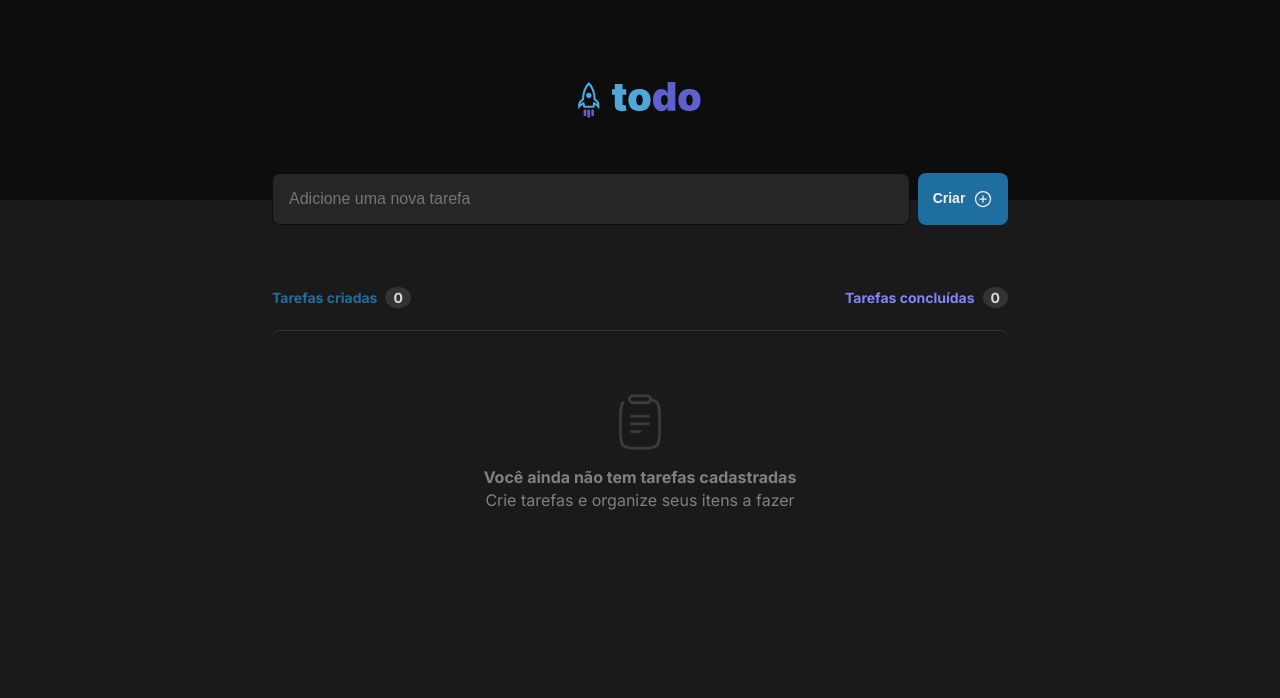
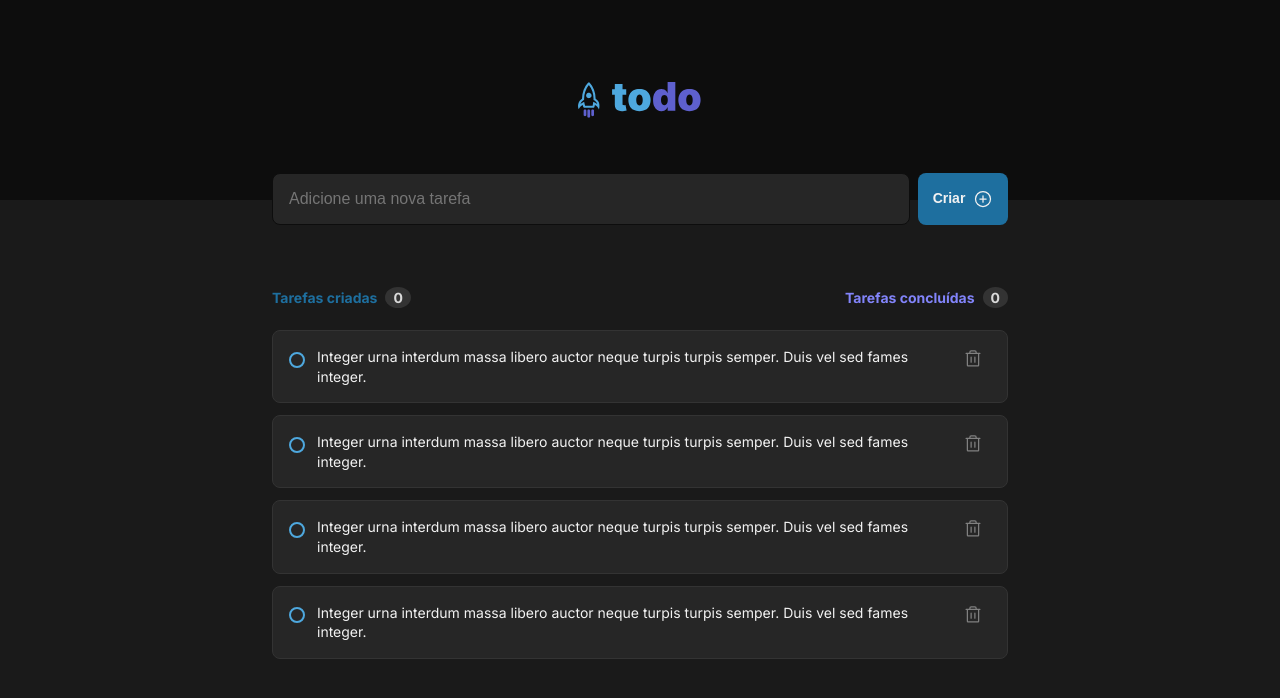
Before and after one commit to gustavopassinato/todo_list, a React (Vite) app: page / in a window 1280 px wide. Shown: the top 698 px of the page. Built offline with nearby package versions, Linux system fonts and the light colour scheme.

Commit message:
Conclusion of the static version of the page, with all the design and functionalities

```diff
--- /dev/null
+++ b/src/components/RadioButton.module.css
@@ -0,0 +1,31 @@
+.radio {
+  width: 1rem;
+  height: 1rem;
+  margin-top: 0.3rem;
+  border-radius: 50%;
+  border: 2px solid var(--blue);
+  background-color: transparent;
+
+}
+
+.radio:hover {
+  border: 2px solid var(--blue-dark);
+  background-color: var(--blue-dark-20) ;
+  cursor: pointer;
+}
+
+.radioChecked {
+  width: 1rem;
+  height: 1rem;
+  border-radius: 50%;
+  border:none;
+  background-color: var(--purple-dark);
+  background-image: url('../assets/check.svg');
+  background-position: center;
+  background-repeat: no-repeat;
+}
+
+.radioChecked:hover {
+  background-color: var(--purple);
+  cursor: pointer;
+}
--- /dev/null
+++ b/src/components/RadioButton.tsx
@@ -0,0 +1,5 @@
+import styles from './RadioButton.module.css'
+
+export function RadioButton() {
+  return <button className={styles.radio}></button>
+}
--- /dev/null
+++ b/src/components/Task.module.css
@@ -0,0 +1,41 @@
+.taskContainer{
+  width: 100%;
+  padding: 1rem;
+  background-color: var(--gray-500);
+  border-radius: 8px;
+  border: 1px solid var(--gray-400);
+
+  display: flex;
+  align-items: flex-start;
+  gap: 0.75rem;
+}
+
+.taskContainer + .taskContainer {
+  margin-top: 0.75rem;
+}
+
+.taskText {
+  width: 39.5rem;
+  font-size: 0.875rem;
+  line-height: 1.4;
+  color: var(--gray-100);
+}
+
+.taskDelete {
+  width: 1.5rem;
+  height: 1.5rem;
+  cursor: pointer;
+  background-color: transparent;
+  border: none;
+  outline: none;
+  color: var(--gray-300);
+  display: flex;
+  align-items: center;
+  justify-content: center;
+}
+
+.taskDelete:hover {
+  background-color: var(--gray-400);
+  border-radius: 4px;
+  color: var(--red);
+}
--- /dev/null
+++ b/src/components/Task.tsx
@@ -0,0 +1,20 @@
+import { Trash } from '@phosphor-icons/react'
+
+import styles from './Task.module.css'
+import { RadioButton } from './RadioButton'
+
+export function Task() {
+  return (
+    <div className={styles.taskContainer}>
+      <RadioButton />
+      {/* <button className={styles.taskCheck}></button> */}
+      <p className={styles.taskText}>
+        Integer urna interdum massa libero auctor neque turpis turpis semper.
+        Duis vel sed fames integer.{' '}
+      </p>
+      <button className={styles.taskDelete}>
+        <Trash size={20} />
+      </button>
+    </div>
+  )
+}
--- a/src/components/TaskList.module.css
+++ b/src/components/TaskList.module.css
@@ -22,3 +22,7 @@
   margin-left: 0.5rem;
   border-radius: 100%;
 }
+
+.taskListContent {
+  margin: 1.5rem 0rem;
+}
--- a/src/components/TaskList.tsx
+++ b/src/components/TaskList.tsx
@@ -1,5 +1,6 @@
+import { Task } from './Task'
 import styles from './TaskList.module.css'
-import { TaskListEmpty } from './TaskListEmpty'
+// import { TaskListEmpty } from './TaskListEmpty'
 
 export function TaskList() {
   return (
@@ -15,7 +16,14 @@ export function TaskList() {
           <span>0</span>
         </div>
       </header>
-      <TaskListEmpty />
+
+      <div className={styles.taskListContent}>
+        {/* <TaskListEmpty /> */}
+        <Task />
+        <Task />
+        <Task />
+        <Task />
+      </div>
     </section>
   )
 }
--- a/src/components/TaskListEmpty.module.css
+++ b/src/components/TaskListEmpty.module.css
@@ -5,7 +5,6 @@
   flex-direction: column;
   justify-content: center;
   align-items: center;
-  margin-top: 1.5rem;
   border-top: 1px solid var(--gray-400);
   border-radius: 8px;
   font-size: 1rem;
--- a/src/global.css
+++ b/src/global.css
@@ -1,5 +1,6 @@
 :root {
-  --blue-dark: #1E6F9F;
+  --blue-dark: rgb(30, 111, 159);
+  --blue-dark-20: rgb(30, 111, 159,0.2);
   --blue: #4EA8DE;
   --purple-dark: #5E60CE;
   --purple: #8284FA;
```
Also changed, not shown: src/assets/check.svg (added).
